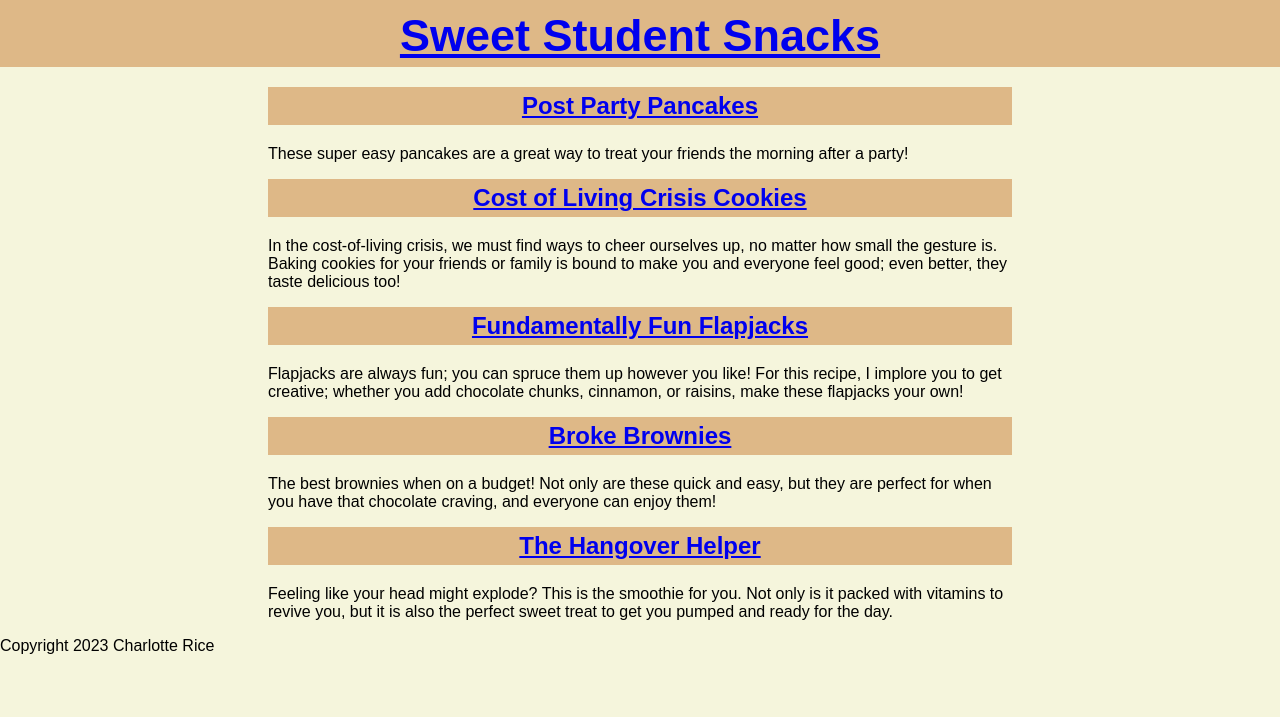
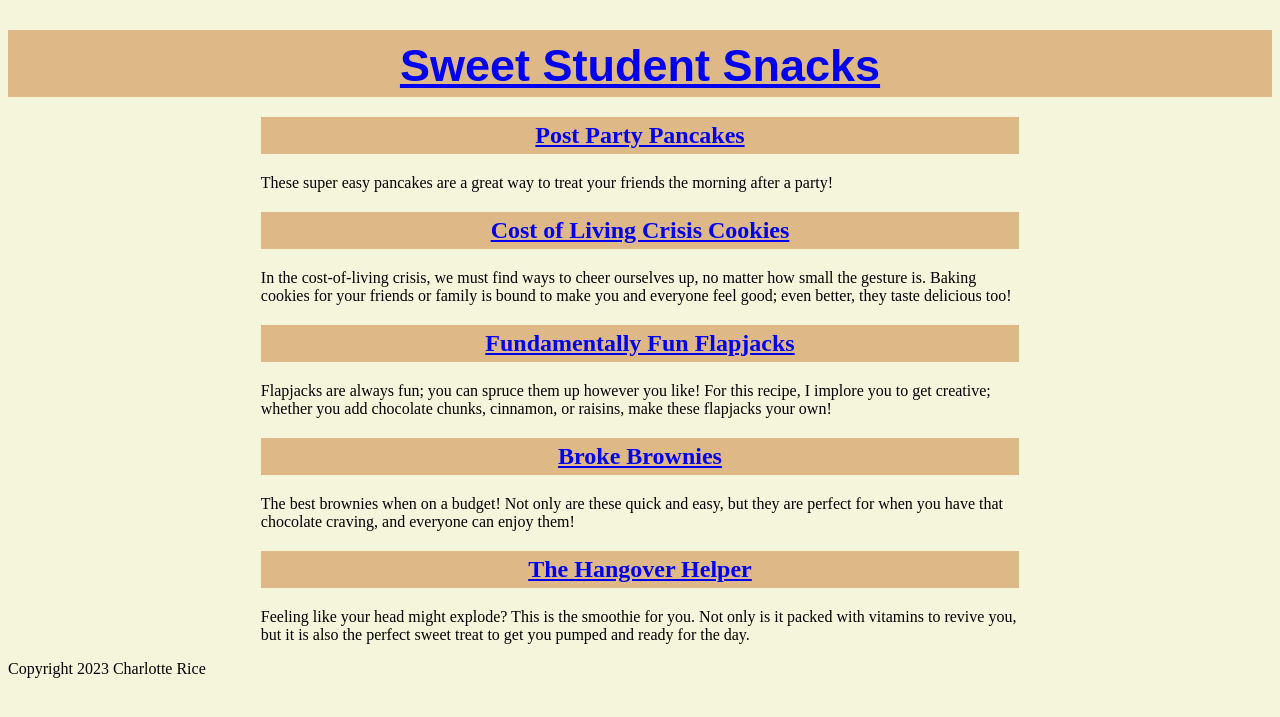
Before and after one commit to charlottericex/SweetStudentSnacks, a Jekyll site: the page built from pages/recipelisting.md, in a window 1280 px wide. Shown: the top 717 px of the page. Built offline with Jekyll 4.4.1, drawn with Linux system fonts in a browser that asks for light colours; some web fonts are replaced.

Commit message:
Update recipes.css

```diff
--- a/styles/recipes.css
+++ b/styles/recipes.css
@@ -2,17 +2,7 @@
 
 @import url('https://fonts.cdnfonts.com/css/bebas-neue');
 
-html {
-  font-family: sans-serif;
-  -ms-text-size-adjust: 100%;
-  -webkit-text-size-adjust: 100%;
-}
 
-*  {
-  margin: 0;
-  padding: 0;
-  box-sizing: border-box;
-}
 
 /* the rest is up to you */
 
```
